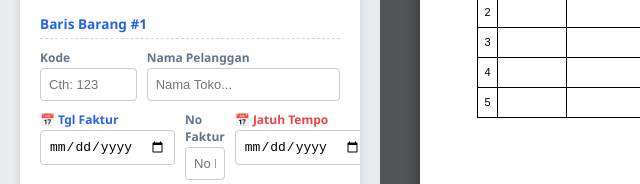
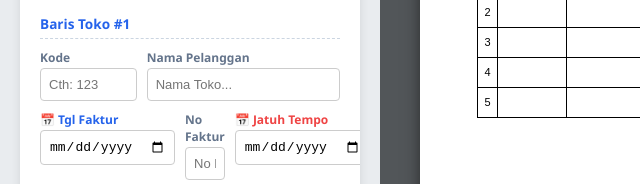
Before and after one commit to fk22-art/form-extrafaktur, a plain HTML site: page index.html in a window 1280 px wide. Shown: the part 276-460 px from the top of the page, 0-640 px from the left. Drawn offline with nearby package versions, Linux system fonts and the light colour scheme.

Commit message:
Update index.html

```diff
--- a/index.html
+++ b/index.html
@@ -303,7 +303,7 @@
         // SAYA UPDATE BAGIAN INI: Menambahkan <label> di atas setiap input
         div.innerHTML = `
             <div style="font-size:0.85rem; font-weight:600; color:#2563eb; margin-bottom:10px; border-bottom:1px dashed #cbd5e1; padding-bottom:5px;">
-                Baris Barang #${rowCount}
+                Baris Toko #${rowCount}
             </div>
 
             <div style="display:grid; grid-template-columns: 1fr 2fr; gap:10px;">
```
